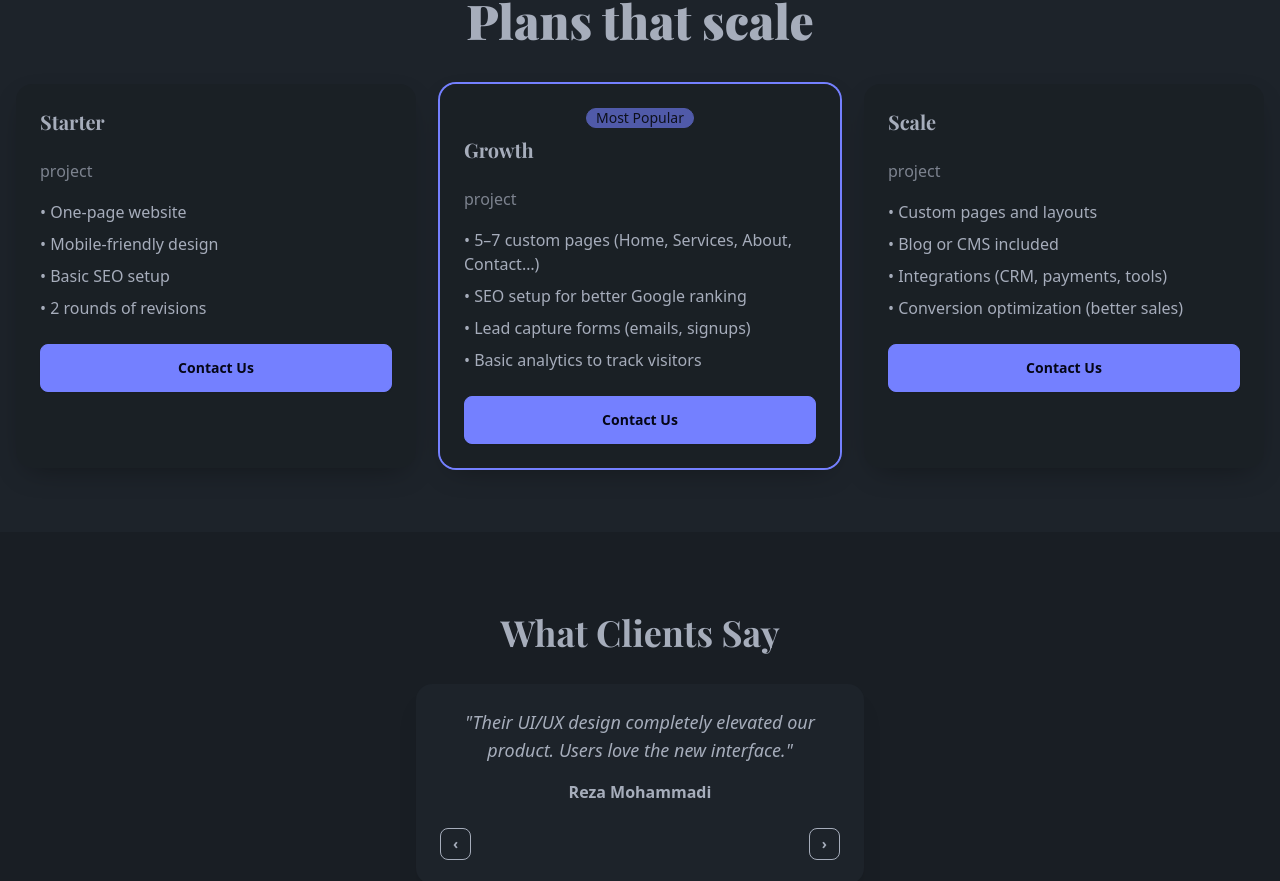
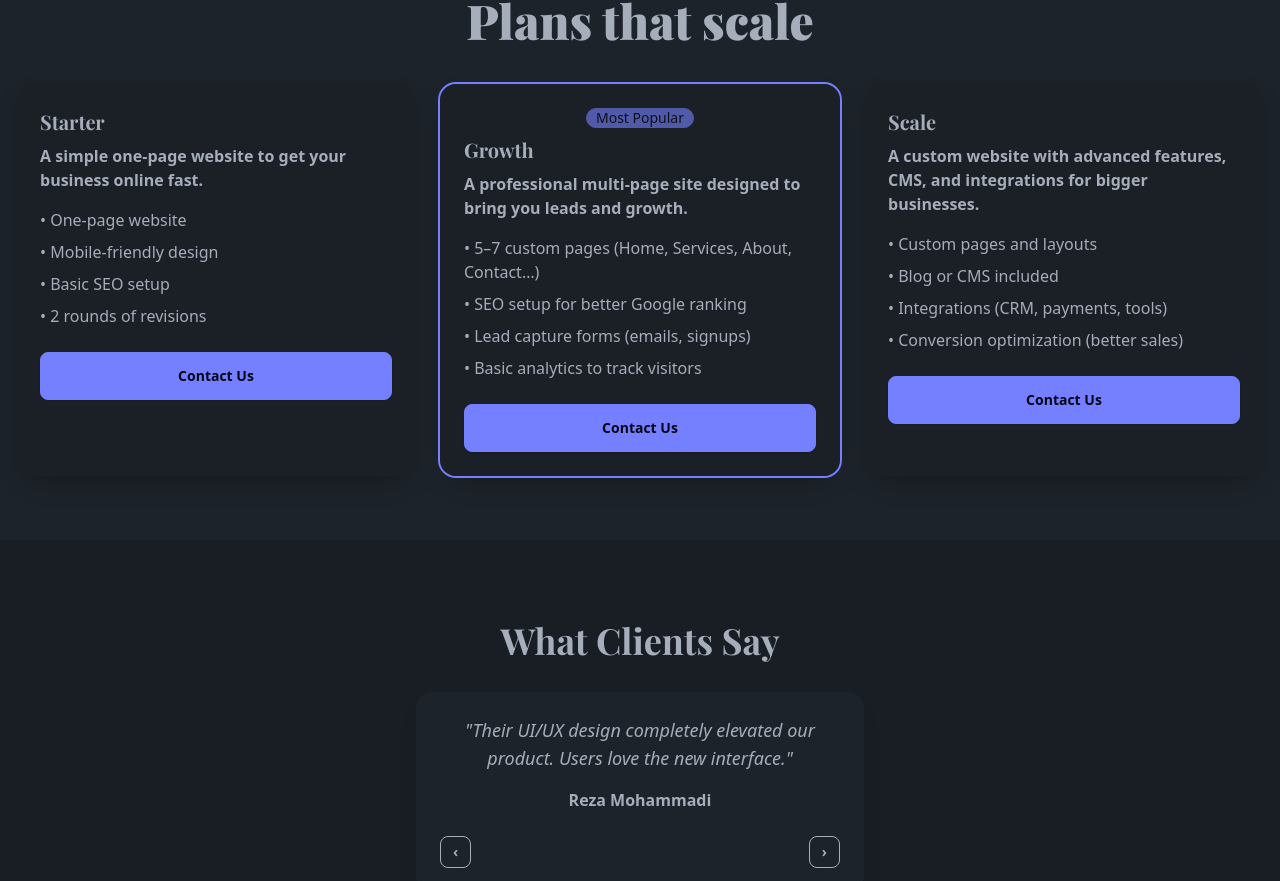
Before and after one commit to miladmo68/milink-pro, a React (Vite) app: page / in a window 1280 px wide. Shown: the part 3201-4082 px from the top of the page. Built offline with nearby package versions, Linux system fonts and the light colour scheme; the HTML template or start-up script is replaced by a standard one.

Commit message:
Pricing Changed

```diff
--- a/src/sections/Pricing.jsx
+++ b/src/sections/Pricing.jsx
@@ -39,10 +39,10 @@ export default function Pricing() {
 
                 <h3 className="text-xl font-semibold">{p.name}</h3>
 
-                <div className="mt-2 text-4xl font-extrabold">
-                  {/* ${p.price} */}
-                  <span className="text-base font-normal opacity-70">
-                    project
+                <div className="mt-2 text-1xl font-bold">
+                  {p.tagline}
+                  <span className="text-base  opacity-70 text-2xl">
+                    {/* {p.tagline} */}
                   </span>
                 </div>
 
```
Also changed, not shown: src/data/content.js (+0 -17 lines).
